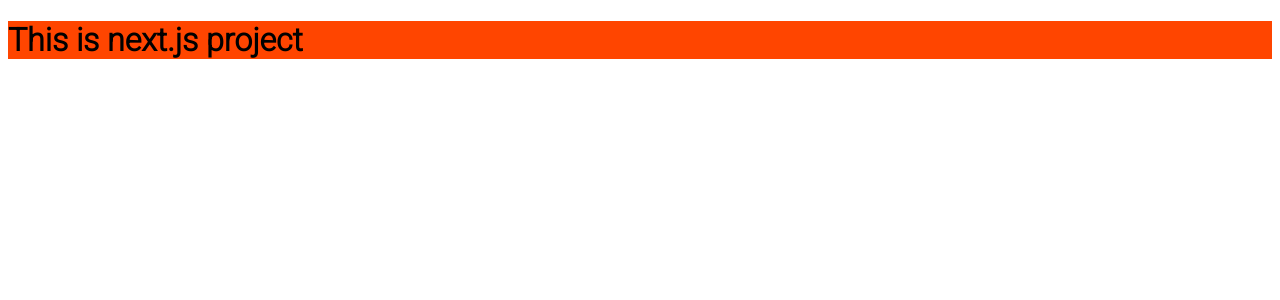
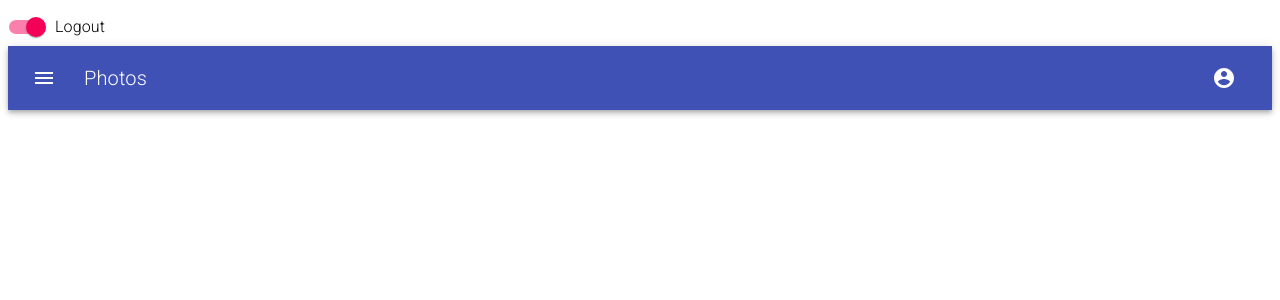
Before and after one commit to anillimb/anil.yakthumba.com, a Next.js app: page / in a window 1280 px wide. Shown: the top 300 px of the page. Built offline with nearby package versions, Linux system fonts and the light colour scheme.

Commit message:
navbar added

```diff
--- /dev/null
+++ b/components/Navbar.js
@@ -0,0 +1,96 @@
+import React from 'react';
+import { makeStyles } from '@material-ui/core/styles';
+import AppBar from '@material-ui/core/AppBar';
+import Toolbar from '@material-ui/core/Toolbar';
+import Typography from '@material-ui/core/Typography';
+import IconButton from '@material-ui/core/IconButton';
+import MenuIcon from '@material-ui/icons/Menu';
+import AccountCircle from '@material-ui/icons/AccountCircle';
+import Switch from '@material-ui/core/Switch';
+import FormControlLabel from '@material-ui/core/FormControlLabel';
+import FormGroup from '@material-ui/core/FormGroup';
+import MenuItem from '@material-ui/core/MenuItem';
+import Menu from '@material-ui/core/Menu';
+
+const useStyles = makeStyles((theme) => ({
+  root: {
+    flexGrow: 1,
+  },
+  menuButton: {
+    marginRight: theme.spacing(2),
+  },
+  title: {
+    flexGrow: 1,
+  },
+}));
+
+export default function Navbar() {
+  const classes = useStyles();
+  const [auth, setAuth] = React.useState(true);
+  const [anchorEl, setAnchorEl] = React.useState(null);
+  const open = Boolean(anchorEl);
+
+  const handleChange = (event) => {
+    setAuth(event.target.checked);
+  };
+
+  const handleMenu = (event) => {
+    setAnchorEl(event.currentTarget);
+  };
+
+  const handleClose = () => {
+    setAnchorEl(null);
+  };
+
+  return (
+    <div className={classes.root}>
+      <FormGroup>
+        <FormControlLabel
+          control={<Switch checked={auth} onChange={handleChange} aria-label="login switch" />}
+          label={auth ? 'Logout' : 'Login'}
+        />
+      </FormGroup>
+      <AppBar position="static">
+        <Toolbar>
+          <IconButton edge="start" className={classes.menuButton} color="inherit" aria-label="menu">
+            <MenuIcon />
+          </IconButton>
+          <Typography variant="h6" className={classes.title}>
+            Photos
+          </Typography>
+          {auth && (
+            <div>
+              <IconButton
+                aria-label="account of current user"
+                aria-controls="menu-appbar"
+                aria-haspopup="true"
+                onClick={handleMenu}
+                color="inherit"
+              >
+                <AccountCircle />
+              </IconButton>
+              <Menu
+                id="menu-appbar"
+                anchorEl={anchorEl}
+                anchorOrigin={{
+                  vertical: 'top',
+                  horizontal: 'right',
+                }}
+                keepMounted
+                transformOrigin={{
+                  vertical: 'top',
+                  horizontal: 'right',
+                }}
+                open={open}
+                onClose={handleClose}
+              >
+                <MenuItem onClick={handleClose}>Profile</MenuItem>
+                <MenuItem onClick={handleClose}>My account</MenuItem>
+              </Menu>
+            </div>
+          )}
+        </Toolbar>
+      </AppBar>
+    </div>
+  );
+}
--- a/package.json
+++ b/package.json
@@ -4,6 +4,8 @@
   "description": "",
   "main": "index.js",
   "dependencies": {
+    "@material-ui/core": "^4.12.2",
+    "@material-ui/icons": "^4.11.2",
     "next": "^11.0.1",
     "react": "^17.0.2",
     "react-dom": "^17.0.2"
--- a/pages/index.js
+++ b/pages/index.js
@@ -1,6 +1,7 @@
 import React from 'react';
 import Head from 'next/head';
 import styles from '../styles/Home.module.css';
+import Navbar from '../components/Navbar';
 
 const Home = () => {
 
@@ -11,9 +12,12 @@
 			<link rel="preconnect" href="https://fonts.googleapis.com" />
 			<link rel="preconnect" href="https://fonts.gstatic.com" crossorigin />
 			<link href="https://fonts.googleapis.com/css2?family=Roboto:wght@300&display=swap" rel="stylesheet"></link>
+			{/* <link rel="preconnect" href="https://fonts.googleapis.com" />
+			<link rel="preconnect" href="https://fonts.gstatic.com" crossorigin />
+			<link href="https://fonts.googleapis.com/css2?family=Roboto:wght@300;400&display=swap" rel="stylesheet"></link> */}
 		</Head>
 		<main className={styles.main}>
-			<h1>This is next.js project</h1>
+			<Navbar />
 		</main>
 		</div>
 	);
--- a/styles/Home.module.css
+++ b/styles/Home.module.css
@@ -1,4 +1,4 @@
 .container {
-  background-color: orangered;
+  /* background-color: orangered; */
 	font-family: 'Roboto', sans-serif;
 }
```
Also changed, not shown: pages/about.js (added, +7 -0 lines), 1 other file (tests, documents, lock files or other folders).
